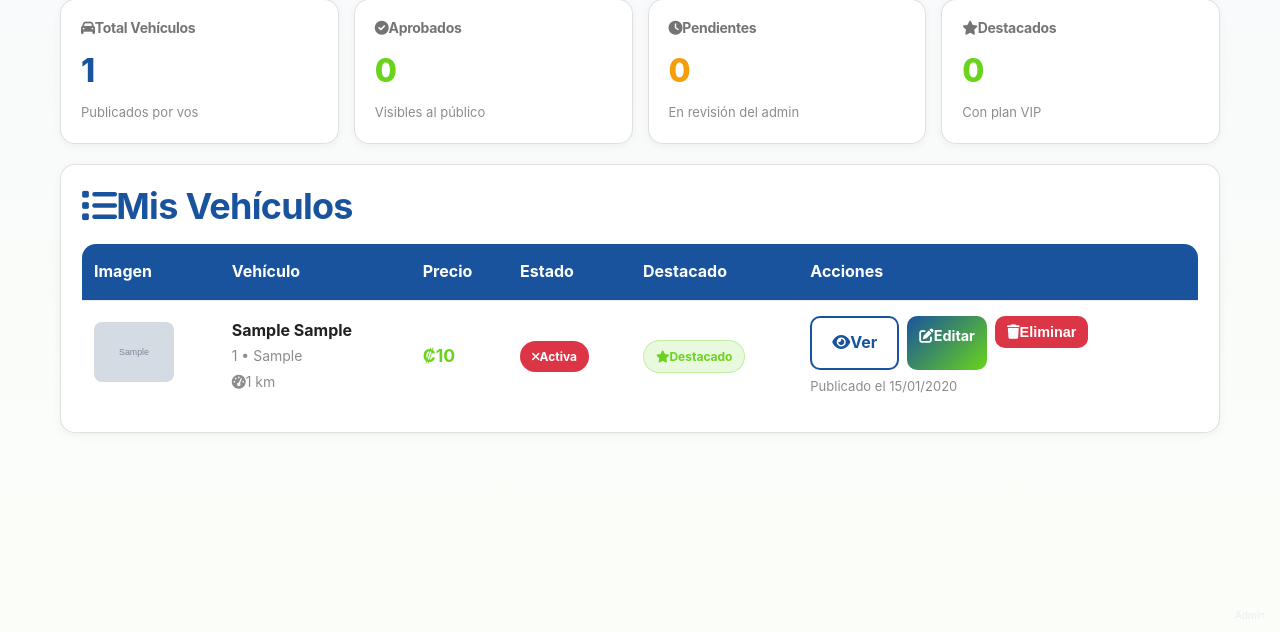
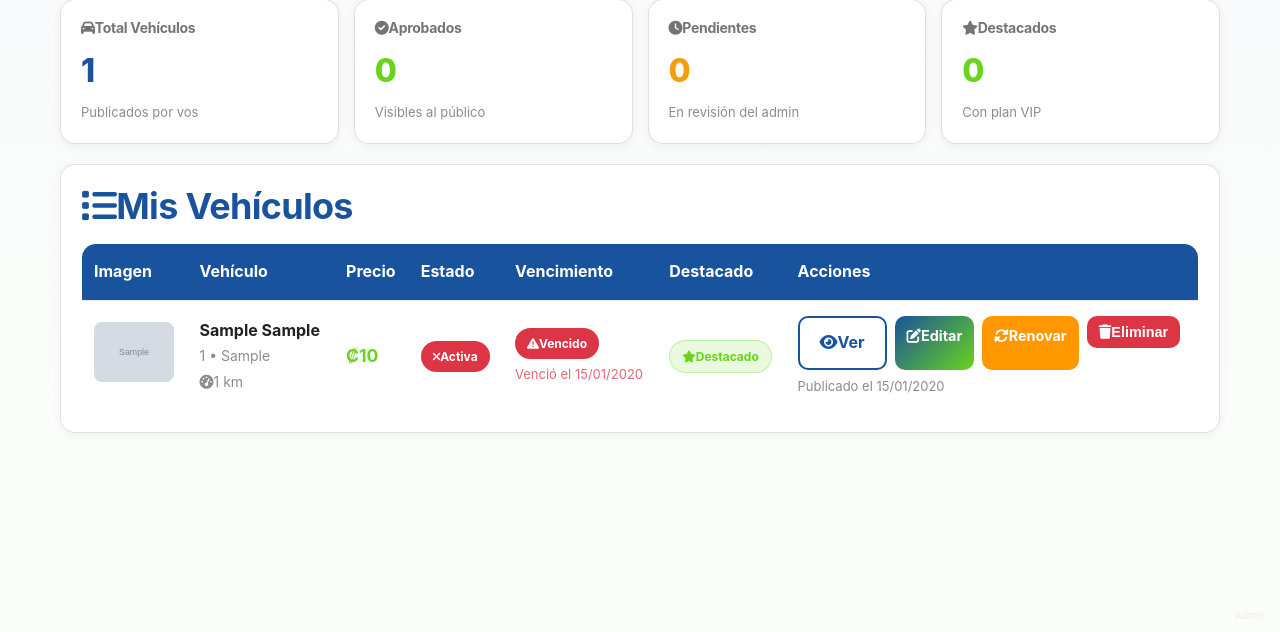
Before and after one commit to jpermu11/ubik2cr-web, a Flask app: page /panel in a window 1280 px wide. Shown: the part 168-800 px from the top of the page. Run offline with Flask 3, Linux system fonts and the light colour scheme; the visitor is signed in with stand-in values (Sample User, id 1); tables that the repository leaves empty hold one stand-in row (values such as "Sample post"); grey boxes marked "Sample" are stand-in pictures; parts of the project's set-up code (start-up, migrations or seed data) failed here and were passed over.

Commit message:
COMPLETAR sistema vencimiento - mostrar fecha vencimiento y boton renovar en panel vendedor

```diff
--- a/main.py
+++ b/main.py
@@ -1914,6 +1914,9 @@ def panel_owner():
 
             user_email = session.get("user_email", "Usuario")
 
+            # Pasar datetime al template para calcular vencimientos
+            ahora = datetime.utcnow()
+
             return render_template(
                 "panel_vehiculos.html",
                 vehiculos=vehiculos,
@@ -1921,7 +1924,8 @@ def panel_owner():
                 aprobados=aprobados,
                 pendientes=pendientes,
                 destacados=destacados,
-                user_email=user_email
+                user_email=user_email,
+                datetime=datetime  # Pasar datetime al template
             )
         except Exception as e:
             print(f"[ERROR PANEL] Error al cargar vehículos: {e}")
--- a/templates/panel_vehiculos.html
+++ b/templates/panel_vehiculos.html
@@ -102,6 +102,7 @@
             <th>Vehículo</th>
             <th>Precio</th>
             <th>Estado</th>
+            <th>Vencimiento</th>
             <th>Destacado</th>
             <th>Acciones</th>
           </tr>
@@ -135,6 +136,38 @@
               {% endif %}
             </td>
             <td>
+              {% if v.fecha_vencimiento %}
+                {% set ahora = datetime.utcnow() %}
+                {% set dias_restantes = (v.fecha_vencimiento - ahora).days %}
+                {% if dias_restantes < 0 %}
+                  <span class="badge" style="background:#dc3545;color:#fff;">
+                    <i class="fas fa-exclamation-triangle me-1"></i>Vencido
+                  </span>
+                  <div class="hint small" style="color:#dc3545;margin-top:5px;">
+                    Venció el {{ v.fecha_vencimiento.strftime('%d/%m/%Y') }}
+                  </div>
+                {% elif dias_restantes <= 7 %}
+                  <span class="badge" style="background:#ff9800;color:#fff;">
+                    <i class="fas fa-clock me-1"></i>Por vencer
+                  </span>
+                  <div class="hint small" style="color:#ff9800;margin-top:5px;">
+                    Vence en {{ dias_restantes }} día{% if dias_restantes != 1 %}s{% endif %}
+                  </div>
+                {% else %}
+                  <span class="badge" style="background:#28a745;color:#fff;">
+                    <i class="fas fa-check-circle me-1"></i>Activo
+                  </span>
+                  <div class="hint small" style="color:#666;margin-top:5px;">
+                    Vence el {{ v.fecha_vencimiento.strftime('%d/%m/%Y') }}
+                  </div>
+                {% endif %}
+              {% else %}
+                <span class="badge" style="background:#6c757d;color:#fff;">
+                  <i class="fas fa-info-circle me-1"></i>Sin fecha
+                </span>
+              {% endif %}
+            </td>
+            <td>
               {% if v.es_vip or v.destacado %}
                 <span class="badge b-vip"><i class="fas fa-star me-1"></i>Destacado</span>
               {% else %}
@@ -157,6 +190,17 @@
                     <i class="fas fa-check-double me-1"></i>Vendido
                   </button>
                 </form>
+                {% endif %}
+                {% if v.fecha_vencimiento %}
+                  {% set ahora = datetime.utcnow() %}
+                  {% set dias_restantes = (v.fecha_vencimiento - ahora).days %}
+                  {% if dias_restantes <= 30 %}
+                  <a href="/panel/vehiculo/{{ v.id }}/renovar" class="btn"
+                     style="background:#ff9800;color:#fff;padding:8px 12px;font-size:0.9rem;text-decoration:none;"
+                     onclick="return confirm('¿Renovar este vehículo por otros 3 meses?');">
+                    <i class="fas fa-sync-alt me-1"></i>Renovar
+                  </a>
+                  {% endif %}
                 {% endif %}
                 <form method="POST" action="/panel/vehiculo/{{ v.id }}/eliminar" style="display:inline;">
                   <button type="submit" class="btn btn-danger"
```
